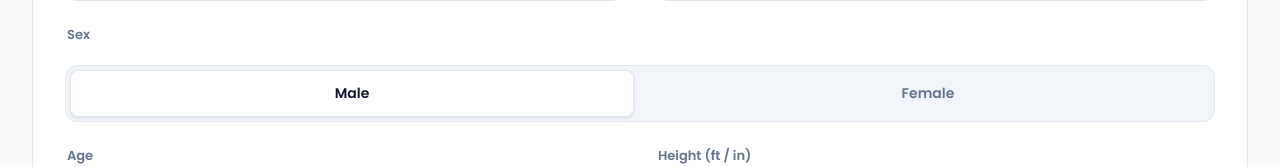
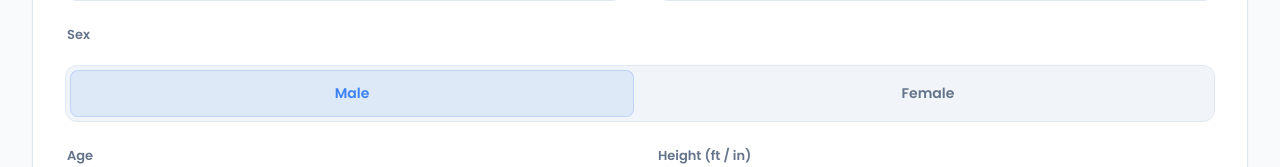
Before and after one commit to kdelalic/tdee, a Next.js app: page /dashboard/settings in a window 1280 px wide. Shown: the part 424-591 px from the top of the page. Built offline with nearby package versions, Linux system fonts and the light colour scheme; no server answers; the database is empty; sample sign-in values are in the browser's storage.

Commit message:
feat: Add distinct active styles for male and female gender toggle buttons.

```diff
--- a/src/components/Dashboard/Dashboard.module.css
+++ b/src/components/Dashboard/Dashboard.module.css
@@ -832,6 +832,19 @@
     background: rgba(34, 197, 94, 0.1);
 }
 
+.toggleButton.maleActive {
+    color: #3b82f6;
+    border-color: rgba(59, 130, 246, 0.2);
+    background: rgba(59, 130, 246, 0.1);
+}
+
+.toggleButton.femaleActive {
+    color: #ec4899;
+    border-color: rgba(236, 72, 153, 0.2);
+    background: rgba(236, 72, 153, 0.1);
+}
+
+
 .compactInput {
     max-width: 200px;
 }
--- a/src/components/Dashboard/SettingsForm.tsx
+++ b/src/components/Dashboard/SettingsForm.tsx
@@ -265,17 +265,18 @@ export default function SettingsForm({ userId, existingSettings, onSave, onCance
                             <button
                                 type="button"
                                 onClick={() => setSex('male')}
-                                className={`${styles.toggleButton} ${sex === 'male' ? styles.active : ''}`}
+                                className={`${styles.toggleButton} ${sex === 'male' ? styles.maleActive : ''}`}
                             >
                                 Male
                             </button>
                             <button
                                 type="button"
                                 onClick={() => setSex('female')}
-                                className={`${styles.toggleButton} ${sex === 'female' ? styles.active : ''}`}
+                                className={`${styles.toggleButton} ${sex === 'female' ? styles.femaleActive : ''}`}
                             >
                                 Female
                             </button>
+
                         </div>
                     </div>
 
```
